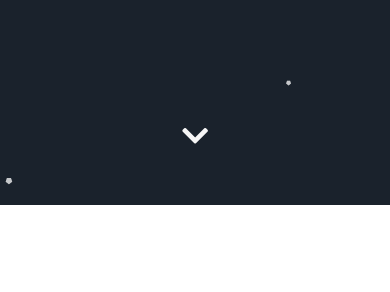
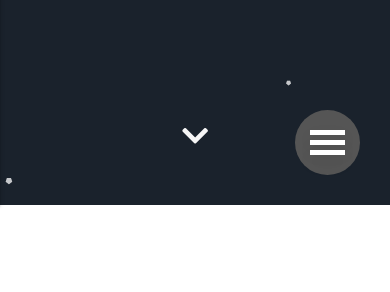
Before and after one commit to hashes-jmi/Hashes_2.0, a Jekyll site: the page built from index.html, in a window 390 px wide. Shown: the part 695-987 px from the top of the page. Built offline with Jekyll 4.4.1, drawn with Linux system fonts in a browser that asks for light colours; some web fonts are replaced.

Commit message:
Sidenav added

```diff
--- /dev/null
+++ b/_includes/nav-links.html
@@ -0,0 +1,8 @@
+<ul>
+  <li><a href="{{site.baseurl}}">Home</a></li>
+  <li><a href="{{site.baseurl}}/projects/">Projects</a></li>
+  <li><a href="{{site.baseurl}}/blog/">Blogs</a></li>
+  <li><a href="{{site.baseurl}}/joinus/">Join US</a></li>
+  <li><a href="{{site.baseurl}}/alumni/">Alumni</a></li>
+  <li><a href="{{site.baseurl}}/team/" class="external">Team</a></li>
+</ul>
--- a/_layouts/default.html
+++ b/_layouts/default.html
@@ -30,18 +30,20 @@
         </h1>
       </div>
         <div class="hide-s hide-m">
-          <ul>
-            <li><a href="{{site.baseurl}}">Home</a></li>
-            <li><a href="{{site.baseurl}}/projects/">Projects</a></li>
-            <li><a href="{{site.baseurl}}/blog/">Blogs</a></li>
-            <li><a href="{{site.baseurl}}/joinus/">Join US</a></li>
-            <li><a href="{{site.baseurl}}/alumni/">Alumni</a></li>
-            <li><a href="{{site.baseurl}}/team/" class="external">Team</a></li>
-          </ul>
+          {% include nav-links.html %}
       </div>
       </header>
     {% endunless %}
     <!-- Content -->
+    <div id="sidenav-overlay"></div>
+    <div id="sidenav-btn" class="l0">
+      <div class="sidenav-btn-bar-1"></div>
+      <div class="sidenav-btn-bar-2"></div>
+      <div class="sidenav-btn-bar-3"></div>
+    </div>
+    <nav>
+      {% include nav-links.html %}
+    </nav>
     <main>
       {{content}}
     </main>
@@ -49,6 +51,9 @@
   <p>&copy; Hashes_JMI</p>
   <p>Build <span class="love">❤</span> by <a href="https://github.com/hashes-jmi">Team Hashes</a></p>
 </footer>
+<script type="text/javascript" src="{{site.baseurl}}/assets/js/sidenav.js">
+
+</script>
     {% if page.js %}
       {% for js in page.js %}
         <script type="text/javascript" src="{{site.baseurl}}/assets/js/{{js}}.js"></script>
--- a/assets/css/main.scss
+++ b/assets/css/main.scss
@@ -1,6 +1,6 @@
 ---
 ---
-@import "plugin/normalize.scss";
+@import "plugin/normalize";
 
 body {
   padding: 0;
@@ -101,7 +101,7 @@
   height: 100vh !important
 }
 
-@import "header.scss";
+@import "plugin/header";
 
 .header {
   z-index: 1;
@@ -381,6 +381,8 @@
   color: #fff
 }
 
+@import "plugin/sidenav";
+
 @import 'fa/css/fontawesome-all.css';
 @import 'plugin/montserrat';
 @import 'devicon/devicon.css';
--- /dev/null
+++ b/assets/css/plugin/_sidenav.scss
@@ -0,0 +1,159 @@
+/* nav */
+
+$nav-bg: #1a222c;
+$nav-text: #ffffff;
+$nav-hover-bg: #ffffff;
+$nav-hover-text: #1a222c;
+
+$navbtn-bg: #555555;
+$navbtn-rect: #ffffff;
+
+nav{
+  position: fixed;
+  top: 0;
+  left: 0;
+  min-height: 100vh;
+  box-shadow: 0 2px 2px 0 rgba(0,0,0,0.14), 0 3px 1px -2px rgba(0,0,0,0.12), 0 1px 5px 0 rgba(0,0,0,0.2);
+  background-color: $nav-bg;
+  z-index: 4;
+  width: 250px;
+  display: flex;
+  align-items: center;
+  justify-content: center;
+
+
+  transform: translateX(-250px);
+  transition: 0.4s ease-in-out;
+}
+
+nav ul{
+  position: relative;
+  overflow-y: scroll;
+  padding-left: 0;
+  list-style-type: none;
+  width: 100%;
+}
+
+nav li{
+  list-style-type: none;
+  text-align: center;
+}
+
+nav a{
+  padding-left: 30px;
+  font-weight: 500;
+  padding-left: 0px;
+  height: 50px;
+  line-height: 50px;
+  width: 100%;
+  display: block;
+  color: $nav-text;
+  text-decoration: none;
+  font-size: 2rem;
+}
+
+nav a:hover{
+  background-color: $nav-hover-bg;
+  color: $nav-hover-text;
+}
+
+nav .icon{
+  margin: 0 32px 0 0;
+  width: 24px;
+  color: $nav-text;
+  font-size: 1.1em;
+}
+
+
+
+/* img-holder */
+
+.img-holder{
+  position: relative;
+}
+
+.img-holder>img{
+  width: 100%;
+  border-radius: 250px;
+}
+
+.img-holder>p{
+  position: absolute;
+  bottom: 10px;
+  left: 0;
+  color: white;
+  width: 100%;
+  margin: 0;
+  padding: 15px;
+  font-weight: 400;
+  font-size: 1.1em;
+}
+
+.img-holder .profile-img{
+  border-radius: 100%;
+  width: 65px;
+  height: auto;
+}
+
+/* mobile and desktop */
+@media screen and (max-width: 992px) {
+  nav{
+  }
+
+  nav.open{
+    transform: translateX(0);
+  }
+
+  /* sidenav overlay */
+
+  #sidenav-overlay{
+    z-index: 4;
+    position: fixed;
+    background-color: #1117;
+    top: 0;
+    left: 0;
+    transition: 0.4s;
+  }
+
+  .overlay-on{
+    width: 100vw;
+    height: 100vh;
+  }
+
+  // sidenav button
+
+  #sidenav-btn{
+    position: fixed;
+    right: 30px;
+    bottom: 30px;
+    padding: 15px;
+    z-index: 5;
+    background-color: $navbtn-bg;
+    border-radius: 40px;
+    display: block;
+    cursor: pointer;
+  }
+
+  #sidenav-btn div{
+    width: 35px;
+    height: 5px;
+    background-color: $navbtn-rect;
+    margin: 5px 0;
+    box-shadow: 0px 8px 15px rgba(0, 0, 0, 0.1);
+    transition: 0.4s ease-in-out;
+  }
+
+  .sidenav-btn-change .sidenav-btn-bar-1{
+    -webkit-transform: rotate(-45deg) translate(-8px, 8px);
+    transform: rotate(-45deg) translate(-8px, 8px);
+  }
+
+  .sidenav-btn-change .sidenav-btn-bar-2{
+    opacity: 0;
+  }
+
+  .sidenav-btn-change .sidenav-btn-bar-3{
+    -webkit-transform: rotate(45deg) translate(-8px, -8px);
+    transform: rotate(45deg) translate(-8px, -8px);
+  }
+}
--- /dev/null
+++ b/assets/js/sidenav.js
@@ -0,0 +1,28 @@
+// window.$ = document.querySelector.bind(document);
+// window.$$ = document.querySelectorAll.bind(document);
+// open = false;
+//
+// let toogle_sidenav = function (){
+//     $("nav").classList.toggle("open");
+//     $("#sidenav-overlay").classList.toggle("overlay-on");
+//     $("#sidenav-btn").classList.toggle("sidenav-btn-change");
+//     open = !open;
+// };
+// let init = function(){
+//     console.log("sss");
+//     $("#sidenav-btn").addEventListener("click", toogle_sidenav);
+//     $("#sidenav-overlay").addEventListener("click", toogle_sidenav);
+// };
+//
+// sidenav.init();
+// console.log("ok");
+function toggleSidenav() {
+  console.log("here");
+  document.querySelector("nav").classList.toggle("open");
+  document.querySelector("#sidenav-overlay").classList.toggle("overlay-on");
+  document.querySelector("#sidenav-btn").classList.toggle("sidenav-btn-change");
+}
+document.addEventListener("DOMContentLoaded", function() {
+  document.querySelector("#sidenav-btn").addEventListener("click", toggleSidenav);
+  document.querySelector("#sidenav-overlay").addEventListener("click", toggleSidenav);
+});
```
Also changed, not shown: assets/css/plugin/_header.scss (renamed from assets/css/header.scss), assets/css/plugin/_montserrat.scss (renamed from assets/css/plugin/montserrat.scss), assets/css/plugin/_normalize.scss (renamed from assets/css/plugin/normalize.scss).
